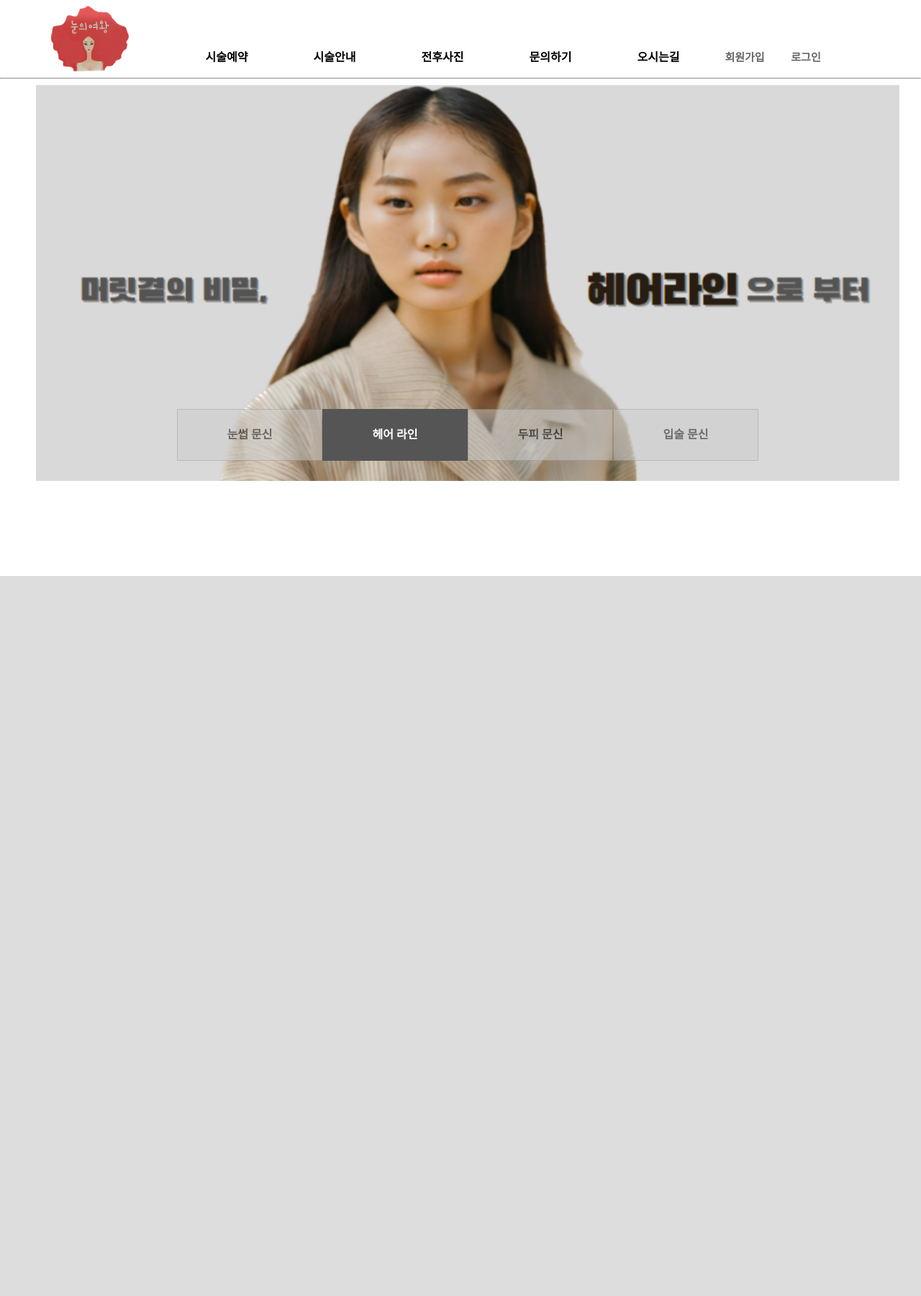
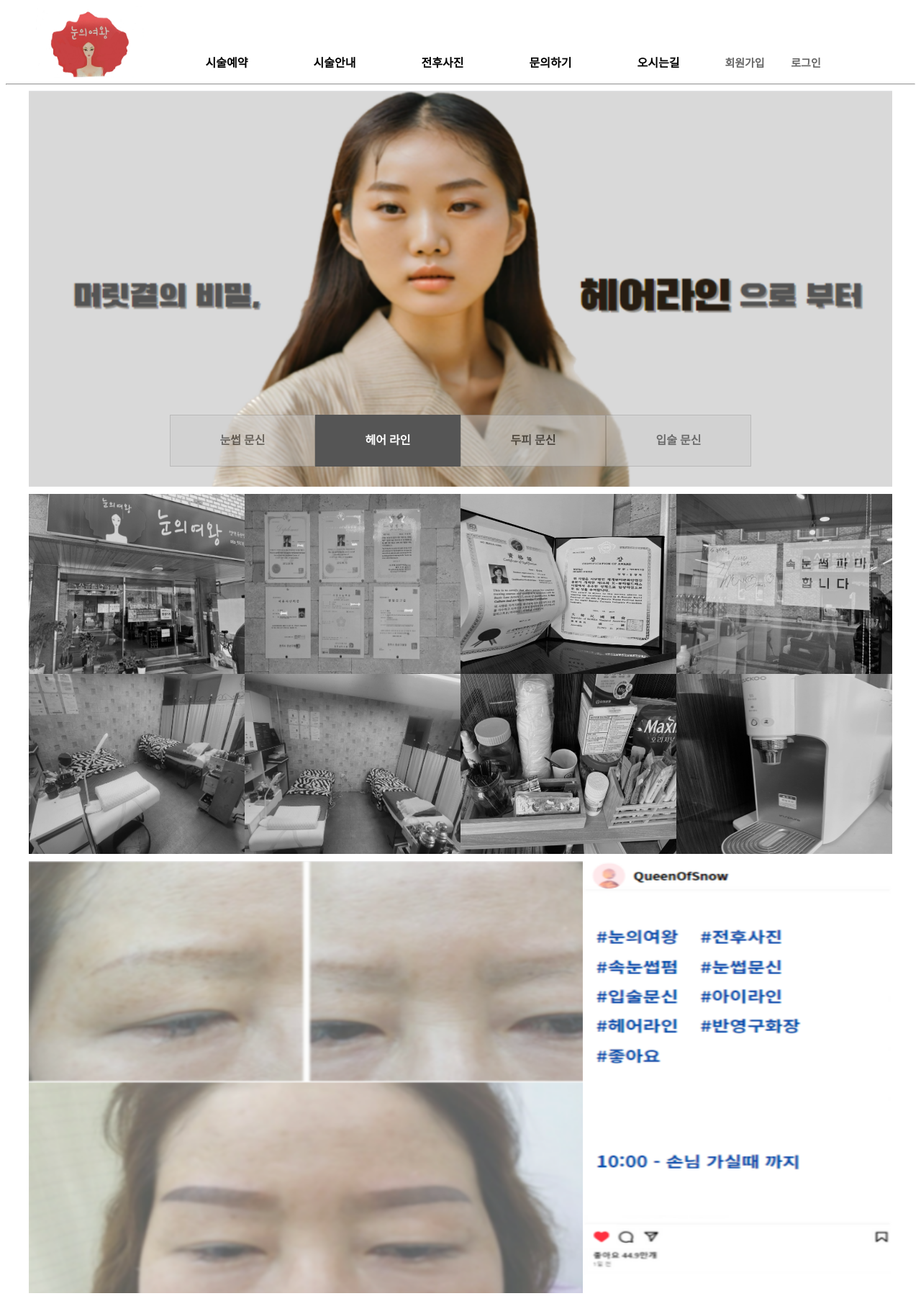
Before and after one commit to hong6522/QueenOfSnow, a Spring app: page /usr/main in a window 1280 px wide. Shown: the whole page at 72% size. Before the commit the page ends 800 px from the top, so only its background shows below. Run offline with Thymeleaf, Linux system fonts and the light colour scheme; the template is opened without the code that fills it, so the values that code supplies are empty.

Commit message:
메인 광고페이지 완성

```diff
--- a/src/main/webapp/thyme/usr/main.html
+++ b/src/main/webapp/thyme/usr/main.html
@@ -5,10 +5,6 @@ xmlns:layout="http://www.ultraq.net.nz/thymeleaf/layout">
 <head th:replace="usrParts/top"></head>
 <title>눈의여왕</title>
     <style>
-        body {
-            margin: 0;
-            overflow: hidden;
-        }
 
         .mainPage_wrapper {
             width: 1200px;
@@ -16,11 +12,46 @@ xmlns:layout="http://www.ultraq.net.nz/thymeleaf/layout">
             margin: auto;
         }
 
-        .img_wrapper {
+        .main_img_wrapper {
             width: 1200px;
             height: 550px;
             overflow: hidden;
             position: relative;
+        }
+        .shop_wrapper{
+        	width:1200px;
+        	height:500px;
+        	float:left;
+        	margin-top:10px;
+        }
+        .before_after_wrapper{
+        	width:1200px;
+        	height:600px;
+        	float:left;
+        	margin-top:10px;
+        	position: relative;
+        }
+        #beAfImg_main{
+        	width:1200px;
+        	height:600px;
+        }
+        #beAfImg1 , #beAfImg2 , #beAfImg3{
+        	width:770px;
+        	height:600px;
+        	position: absolute;
+        	opacity: 0;
+        }
+        #beAfImg1{
+        	z-index: 3;
+        	animation: beAf1 20s linear infinite;
+        }
+        #beAfImg2{
+        	z-index: 1;
+        	animation: beAf2 20s linear infinite;
+        }
+        #beAfImg3{
+        	z-index: 1;
+        	animation: beAf3 20s linear infinite;
         }
         .abText_wrapper{
         	width:808px;
@@ -59,7 +90,7 @@ xmlns:layout="http://www.ultraq.net.nz/thymeleaf/layout">
             display: flex;
             width: 6000px;
             height: 550px;
-            animation: slide 24s linear infinite; /* 8초 동안 linear한 속도로 애니메이션 반복 */
+            animation: slide 24s linear infinite;
         }
 
         #main_img1,
@@ -76,16 +107,16 @@ xmlns:layout="http://www.ultraq.net.nz/thymeleaf/layout">
                 transform: translateX(0);
             }
             20% ,30%{
-                transform: translateX(-1200px); /* 10%까지 1초 동안 img1에서 img2로 전환 */
+                transform: translateX(-1200px);
             }
             40% ,50%{
-                transform: translateX(-2400px); /* 10%까지 1초 동안 img1에서 img2로 전환 */
+                transform: translateX(-2400px);
             }
             60% , 70%{
-                transform: translateX(-3600px); /* 10%까지 1초 동안 img1에서 img2로 전환 */
+                transform: translateX(-3600px);
             }
             80%,90%,100% {
-                transform: translateX(-4800px); /* 10%까지 1초 동안 img1에서 img2로 전환 */
+                transform: translateX(-4800px);
             }
         }
 
@@ -169,11 +200,76 @@ xmlns:layout="http://www.ultraq.net.nz/thymeleaf/layout">
                 background:#ccc;
             }
         }
+        @keyframes beAf1 {
+    0% {
+        opacity: 0.5;
+        z-index: 3;
+    }
+    10%, 20% {
+        opacity: 1;
+        z-index: 3;
+    }
+    30% {
+        opacity: 0;
+        z-index: 3;
+    }
+    40%, 50%, 60%, 70%, 80%, 90% {
+        opacity: 0;
+        z-index: 1;
+    }
+}
+
+@keyframes beAf2 {
+    0%, 10%, 20% {
+        opacity: 0;
+        z-index: 2;
+    }
+    30% {
+        opacity: 0.5;
+        z-index: 3;
+    }
+    40%, 50% {
+        opacity: 1;
+        z-index: 3;
+    }
+    60% {
+        opacity: 0.5;
+        z-index: 3;
+    }
+    70%, 80%, 90%, 100% {
+        opacity: 0;
+        z-index: 1;
+    }
+}
+
+@keyframes beAf3 {
+    0%, 10%, 20%, 30%, 40%, 50% {
+        opacity: 0;
+        z-index: 1;
+    }
+    60% {
+        opacity: 0.5;
+        z-index: 3;
+    }
+    70%, 80%, 95% {
+        opacity: 1;
+        z-index: 3;
+    }
+    100% {
+        opacity: 0.5;
+        z-index: 1;
+    }
+}
+        .shop_img , #shop_img{
+        	width:300px;
+        	height:250px;
+        	float:left;
+        }
     </style>
 </head>
 <body>
     <div class="mainPage_wrapper">
-        <div class="img_wrapper">
+        <div class="main_img_wrapper">
         	<div class="abText_wrapper">
         	<div class="abText1">눈썹 문신</div>
         	<div class="abText2">헤어 라인</div>
@@ -187,7 +283,39 @@ xmlns:layout="http://www.ultraq.net.nz/thymeleaf/layout">
                 <img src="/img/main4.png" id="main_img4"/>
                 <img src="/img/main1.png" id="main_img1"/>
             </div>
+        </div>
+        <div class=shop_wrapper>
+        	<div class="shop_img">
+        		<img src="/img/shop1.png" alt="" id="shop_img"/>
+        	</div>
+        	<div class="shop_img">
+        		<img src="/img/shop2.png" alt="" id="shop_img"/>
+        	</div>
+        	<div class="shop_img">
+        		<img src="/img/shop3.png" alt="" id="shop_img"/>
+        	</div>
+        	<div class="shop_img">
+        		<img src="/img/shop4.png" alt="" id="shop_img"/>
+        	</div>
+        	<div class="shop_img">
+        		<img src="/img/shop5.png" alt="" id="shop_img"/>
+        	</div>
+        	<div class="shop_img">
+        		<img src="/img/shop6.png" alt="" id="shop_img"/>
+        	</div>
+        	<div class="shop_img">
+        		<img src="/img/shop7.png" alt="" id="shop_img"/>
+        	</div>
+        	<div class="shop_img">
+        		<img src="/img/shop8.png" alt="" id="shop_img"/>
+        	</div>
 
+        </div>
+        <div class="before_after_wrapper">
+       		<img src="/img/beAf1.png" alt="" id="beAfImg1"/>
+        	<img src="/img/beAf2.png" alt="" id="beAfImg2"/>
+        	<img src="/img/beAf3.png" alt="" id="beAfImg3"/>
+        	<img src="/img/beAfWar.png" alt="" id="beAfImg_main"/>
         </div>
     </div>
 </body>
--- a/src/main/webapp/thyme/usrParts/top.html
+++ b/src/main/webapp/thyme/usrParts/top.html
@@ -4,6 +4,7 @@ xmlns:layout="http://www.ultraq.net.nz/thymeleaf/layout">
 <head>
 <meta charset="UTF-8">
 </head>
+
 <th:block layout:fragment="title">
 <style>
 .main_wrapper{
```
Also changed, not shown: src/main/webapp/img/beAf1.png (added), src/main/webapp/img/beAf2.png (added), src/main/webapp/img/beAf3.png (added), src/main/webapp/img/beAfWar.png (added), src/main/webapp/img/shop1.png (added), src/main/webapp/img/shop2.png (added), src/main/webapp/img/shop3.png (added), src/main/webapp/img/shop4.png (added), src/main/webapp/img/shop5.png (added), src/main/webapp/img/shop6.png (added), src/main/webapp/img/shop7.png (added), src/main/webapp/img/shop8.png (added).
